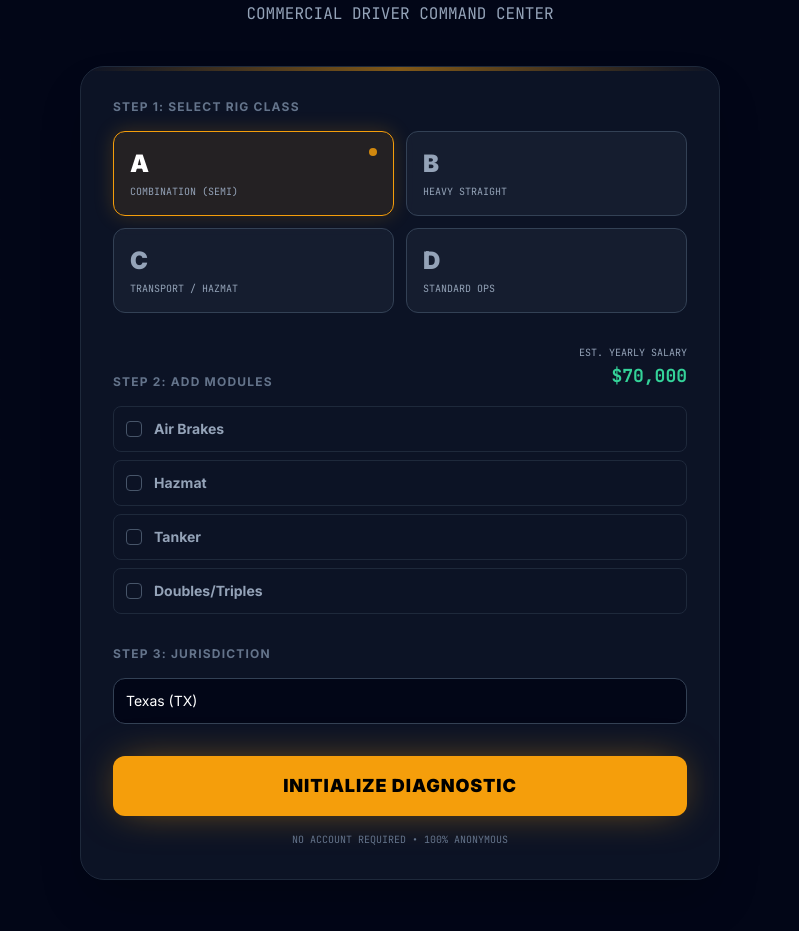
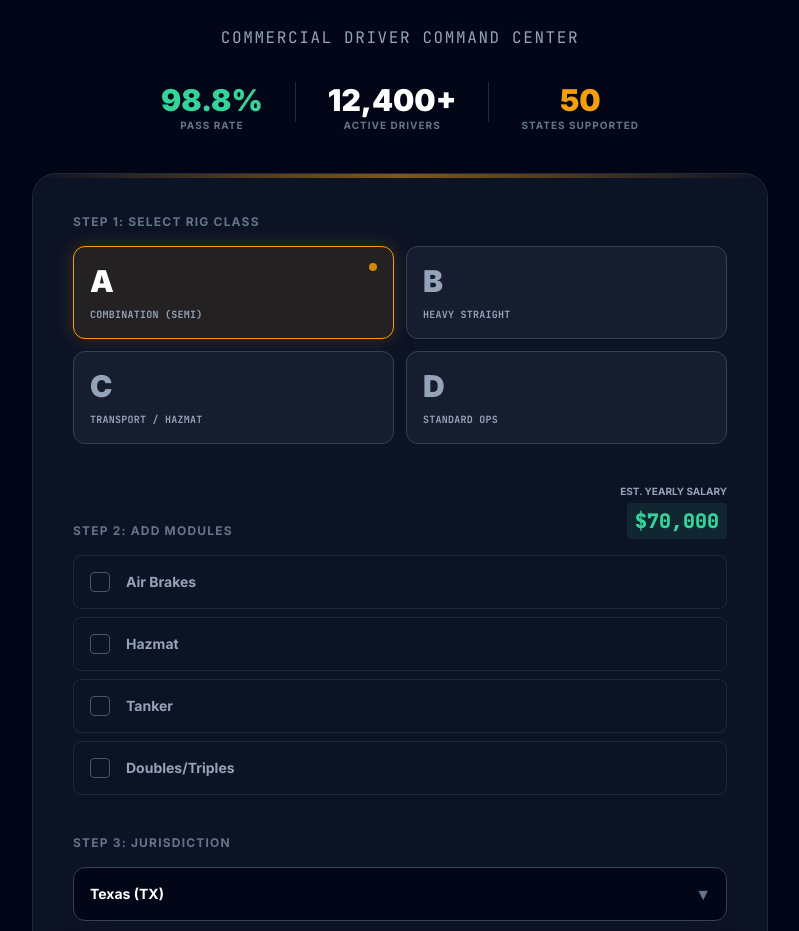
Before and after one commit to ismaelngoie/cdlpracticetest, a Next.js app: page / in a window 1280 px wide. Shown: the part 201-1132 px from the top of the page, without its empty margins (240-1039 px from the left). Built offline with nearby package versions, Linux system fonts and the light colour scheme.

Commit message:
Update page.tsx

```diff
--- a/app/page.tsx
+++ b/app/page.tsx
@@ -1,10 +1,27 @@
 "use client";
 
-import { motion } from "framer-motion";
-import { useState, useMemo } from "react";
+import { motion, AnimatePresence } from "framer-motion";
+import { useState, useMemo, useEffect } from "react";
 import { useRouter } from "next/navigation";
 
-// --- Types ---
+// --- CONSTANTS ---
+const US_STATES = [
+  { code: "AL", name: "Alabama" }, { code: "AK", name: "Alaska" }, { code: "AZ", name: "Arizona" }, { code: "AR", name: "Arkansas" },
+  { code: "CA", name: "California" }, { code: "CO", name: "Colorado" }, { code: "CT", name: "Connecticut" }, { code: "DE", name: "Delaware" },
+  { code: "DC", name: "District of Columbia" }, { code: "FL", name: "Florida" }, { code: "GA", name: "Georgia" }, { code: "HI", name: "Hawaii" },
+  { code: "ID", name: "Idaho" }, { code: "IL", name: "Illinois" }, { code: "IN", name: "Indiana" }, { code: "IA", name: "Iowa" },
+  { code: "KS", name: "Kansas" }, { code: "KY", name: "Kentucky" }, { code: "LA", name: "Louisiana" }, { code: "ME", name: "Maine" },
+  { code: "MD", name: "Maryland" }, { code: "MA", name: "Massachusetts" }, { code: "MI", name: "Michigan" }, { code: "MN", name: "Minnesota" },
+  { code: "MS", name: "Mississippi" }, { code: "MO", name: "Missouri" }, { code: "MT", name: "Montana" }, { code: "NE", name: "Nebraska" },
+  { code: "NV", name: "Nevada" }, { code: "NH", name: "New Hampshire" }, { code: "NJ", name: "New Jersey" }, { code: "NM", name: "New Mexico" },
+  { code: "NY", name: "New York" }, { code: "NC", name: "North Carolina" }, { code: "ND", name: "North Dakota" }, { code: "OH", name: "Ohio" },
+  { code: "OK", name: "Oklahoma" }, { code: "OR", name: "Oregon" }, { code: "PA", name: "Pennsylvania" }, { code: "RI", name: "Rhode Island" },
+  { code: "SC", name: "South Carolina" }, { code: "SD", name: "South Dakota" }, { code: "TN", name: "Tennessee" }, { code: "TX", name: "Texas" },
+  { code: "UT", name: "Utah" }, { code: "VT", name: "Vermont" }, { code: "VA", name: "Virginia" }, { code: "WA", name: "Washington" },
+  { code: "WV", name: "West Virginia" }, { code: "WI", name: "Wisconsin" }, { code: "WY", name: "Wyoming" }
+];
+
+// --- Configuration Types ---
 type LicenseClass = "A" | "B" | "C" | "D";
 type Endorsement = "Air Brakes" | "Hazmat" | "Tanker" | "Doubles/Triples" | "Passenger";
 
@@ -15,18 +32,21 @@ export default function Home() {
   const [license, setLicense] = useState<LicenseClass>("A");
   const [endorsements, setEndorsements] = useState<Endorsement[]>([]);
   const [userState, setUserState] = useState("TX");
+  const [mounted, setMounted] = useState(false);
 
-  // --- Salary Calculator Logic (The Hook) ---
+  useEffect(() => setMounted(true), []);
+
+  // --- Salary Calculator Logic ---
   const estimatedSalary = useMemo(() => {
     let base = 45000;
-    if (license === "A") base += 25000; // Class A base ~70k
-    if (license === "B") base += 10000; // Class B base ~55k
+    if (license === "A") base += 25000;
+    if (license === "B") base += 10000;
 
     // Add value for endorsements
     if (endorsements.includes("Hazmat")) base += 12000;
     if (endorsements.includes("Tanker")) base += 8000;
-    if (endorsements.includes("Doubles/Triples")) base += 15000; // High value
-    if (endorsements.includes("Air Brakes")) base += 2000; // Basic requirement often
+    if (endorsements.includes("Doubles/Triples")) base += 15000;
+    if (endorsements.includes("Air Brakes")) base += 2000;
 
     return base.toLocaleString();
   }, [license, endorsements]);
@@ -38,12 +58,9 @@ export default function Home() {
   };
 
   const startDiagnostic = () => {
-    // Save Config
     localStorage.setItem("userLevel", license);
     localStorage.setItem("userEndorsements", JSON.stringify(endorsements));
     localStorage.setItem("userState", userState);
-
-    // Launch
     router.push("/sim");
   };
 
@@ -53,7 +70,7 @@ export default function Home() {
       {/* Background Grid FX */}
       <div className="fixed inset-0 pointer-events-none opacity-10 bg-[linear-gradient(rgba(255,255,255,0.05)_1px,transparent_1px),linear-gradient(90deg,rgba(255,255,255,0.05)_1px,transparent_1px)] bg-[size:40px_40px]" />
 
-      <div className="relative z-10 max-w-2xl mx-auto px-4 py-12 md:py-20">
+      <div className="relative z-10 max-w-3xl mx-auto px-4 py-12 md:py-16">
 
         {/* Header */}
         <motion.div
@@ -61,15 +78,39 @@ export default function Home() {
           animate={{ opacity: 1, y: 0 }}
           className="text-center mb-10"
         >
-          <div className="inline-flex items-center gap-2 px-3 py-1 rounded-full border border-amber-500/30 bg-amber-500/10 text-amber-400 text-[10px] font-mono tracking-widest uppercase mb-4">
+          <div className="inline-flex items-center gap-2 px-3 py-1 rounded-full border border-amber-500/30 bg-amber-500/10 text-amber-400 text-[10px] font-mono tracking-widest uppercase mb-6">
+            <span className="relative flex h-2 w-2">
+              <span className="animate-ping absolute inline-flex h-full w-full rounded-full bg-amber-400 opacity-75"></span>
+              <span className="relative inline-flex rounded-full h-2 w-2 bg-amber-500"></span>
+            </span>
             System Online • v4.2
           </div>
-          <h1 className="text-5xl md:text-7xl font-black tracking-tighter text-white mb-2">
+
+          <h1 className="text-5xl md:text-8xl font-black tracking-tighter text-white mb-4 leading-[0.9]">
             HAUL<span className="text-amber-500">.OS</span>
           </h1>
-          <p className="text-slate-400 text-sm md:text-base font-mono">
-            COMMERCIAL DRIVER COMMAND CENTER
+
+          <p className="text-slate-400 text-sm md:text-base font-mono uppercase tracking-widest mb-8">
+            Commercial Driver Command Center
           </p>
+
+          {/* Social Proof Data Stream */}
+          <div className="flex flex-wrap justify-center gap-4 md:gap-8">
+            <div className="flex flex-col items-center">
+              <span className="text-3xl font-black text-emerald-400">98.8%</span>
+              <span className="text-[10px] font-bold text-slate-500 uppercase tracking-widest">Pass Rate</span>
+            </div>
+            <div className="w-px h-10 bg-slate-800 hidden md:block"></div>
+            <div className="flex flex-col items-center">
+              <span className="text-3xl font-black text-white">12,400+</span>
+              <span className="text-[10px] font-bold text-slate-500 uppercase tracking-widest">Active Drivers</span>
+            </div>
+            <div className="w-px h-10 bg-slate-800 hidden md:block"></div>
+            <div className="flex flex-col items-center">
+              <span className="text-3xl font-black text-amber-500">50</span>
+              <span className="text-[10px] font-bold text-slate-500 uppercase tracking-widest">States Supported</span>
+            </div>
+          </div>
         </motion.div>
 
         {/* The Configurator Panel */}
@@ -77,13 +118,13 @@ export default function Home() {
           initial={{ opacity: 0, scale: 0.95 }}
           animate={{ opacity: 1, scale: 1 }}
           transition={{ delay: 0.1 }}
-          className="bg-slate-900/80 backdrop-blur-md border border-slate-800 rounded-3xl p-6 md:p-8 shadow-2xl relative overflow-hidden"
+          className="bg-slate-900/80 backdrop-blur-md border border-slate-800 rounded-3xl p-6 md:p-10 shadow-2xl relative overflow-hidden"
         >
           {/* Subtle Glow */}
           <div className="absolute top-0 left-1/2 -translate-x-1/2 w-full h-1 bg-gradient-to-r from-transparent via-amber-500 to-transparent opacity-50" />
 
           {/* STEP 1: LICENSE CLASS */}
-          <div className="mb-8">
+          <div className="mb-10">
             <label className="text-xs font-bold text-slate-500 uppercase tracking-widest block mb-4">
               Step 1: Select Rig Class
             </label>
@@ -99,12 +140,12 @@ export default function Home() {
                   }`}
                 >
                   <div className="flex justify-between items-start">
-                    <span className={`text-2xl font-black ${license === cls ? "text-white" : "text-slate-400 group-hover:text-slate-200"}`}>
+                    <span className={`text-3xl font-black ${license === cls ? "text-white" : "text-slate-400 group-hover:text-slate-200"}`}>
                       {cls}
                     </span>
                     {license === cls && <div className="w-2 h-2 rounded-full bg-amber-500 animate-pulse" />}
                   </div>
-                  <div className="text-[10px] text-slate-400 mt-1 font-mono uppercase">
+                  <div className="text-[10px] text-slate-400 mt-2 font-mono uppercase font-bold tracking-wide">
                     {cls === "A" && "Combination (Semi)"}
                     {cls === "B" && "Heavy Straight"}
                     {cls === "C" && "Transport / Hazmat"}
@@ -116,16 +157,23 @@ export default function Home() {
           </div>
 
           {/* STEP 2: ENDORSEMENTS */}
-          <div className="mb-8">
+          <div className="mb-10">
             <div className="flex justify-between items-end mb-4">
               <label className="text-xs font-bold text-slate-500 uppercase tracking-widest">
                 Step 2: Add Modules
               </label>
               <div className="text-right">
-                <div className="text-[10px] text-slate-400 font-mono mb-0.5">EST. YEARLY SALARY</div>
-                <div className="text-lg font-mono font-bold text-emerald-400">
+                <div className="text-[10px] text-slate-400 font-bold mb-1">EST. YEARLY SALARY</div>
+                <AnimatePresence mode="wait">
+                  <motion.div
+                    key={estimatedSalary}
+                    initial={{ opacity: 0, y: 5 }}
+                    animate={{ opacity: 1, y: 0 }}
+                    className="text-xl font-mono font-black text-emerald-400 bg-emerald-400/10 px-2 py-1 rounded inline-block"
+                  >
                     ${estimatedSalary}
-                </div>
+                  </motion.div>
+                </AnimatePresence>
               </div>
             </div>
 
@@ -136,23 +184,23 @@ export default function Home() {
                   <button
                     key={end}
                     onClick={() => toggleEndorsement(end)}
-                    className={`w-full flex items-center justify-between p-3 rounded-lg border transition-all ${
+                    className={`w-full flex items-center justify-between p-4 rounded-lg border transition-all ${
                       active
                         ? "bg-slate-800 border-emerald-500/50"
-                        : "bg-transparent border-slate-800 text-slate-500 hover:border-slate-700 hover:text-slate-300"
+                        : "bg-transparent border-slate-800 text-slate-500 hover:border-slate-700 hover:bg-slate-800/30"
                     }`}
                   >
-                    <div className="flex items-center gap-3">
-                      <div className={`w-4 h-4 rounded border flex items-center justify-center transition-colors ${
+                    <div className="flex items-center gap-4">
+                      <div className={`w-5 h-5 rounded border flex items-center justify-center transition-colors ${
                         active ? "bg-emerald-500 border-emerald-500" : "border-slate-600"
                       }`}>
-                        {active && <span className="text-black text-[10px] font-bold">✓</span>}
+                        {active && <svg width="12" height="12" viewBox="0 0 24 24" fill="none" stroke="black" strokeWidth="4"><path d="M20 6L9 17l-5-5"/></svg>}
                       </div>
                       <span className={`text-sm font-bold ${active ? "text-white" : "text-slate-400"}`}>
                         {end}
                       </span>
                     </div>
-                    {active && <span className="text-[10px] text-emerald-400 font-mono tracking-wider">+SALARY</span>}
+                    {active && <span className="text-[10px] text-emerald-400 font-mono tracking-wider font-bold">+SALARY</span>}
                   </button>
                 );
               })}
@@ -160,34 +208,40 @@ export default function Home() {
           </div>
 
           {/* STEP 3: JURISDICTION */}
-          <div className="mb-8">
+          <div className="mb-10">
             <label className="text-xs font-bold text-slate-500 uppercase tracking-widest block mb-4">
               Step 3: Jurisdiction
             </label>
+            <div className="relative">
               <select
                 value={userState}
                 onChange={(e) => setUserState(e.target.value)}
-              className="w-full bg-slate-950 border border-slate-700 text-white rounded-xl p-3 text-sm focus:border-amber-500 focus:outline-none appearance-none hover:border-slate-600 cursor-pointer"
+                className="w-full bg-slate-950 border border-slate-700 text-white rounded-xl p-4 text-sm font-bold focus:border-amber-500 focus:outline-none appearance-none cursor-pointer hover:border-slate-600 transition-colors"
               >
-              <option value="TX">Texas (TX)</option>
-              <option value="CA">California (CA)</option>
-              <option value="FL">Florida (FL)</option>
-              <option value="NY">New York (NY)</option>
-              {/* Add more states later */}
+                {US_STATES.map((s) => (
+                  <option key={s.code} value={s.code}>{s.name} ({s.code})</option>
+                ))}
               </select>
+              <div className="absolute right-4 top-1/2 -translate-y-1/2 pointer-events-none text-slate-500">
+                ▼
+              </div>
+            </div>
           </div>
 
           {/* CTA */}
           <button
             onClick={startDiagnostic}
-            className="w-full py-4 bg-amber-500 hover:bg-amber-400 text-black font-black text-lg uppercase tracking-wider rounded-xl shadow-[0_0_40px_-10px_rgba(245,158,11,0.6)] transition-all hover:scale-[1.02] active:scale-[0.98]"
+            className="w-full py-5 bg-amber-500 hover:bg-amber-400 text-black font-black text-lg uppercase tracking-wider rounded-xl shadow-[0_0_40px_-10px_rgba(245,158,11,0.6)] transition-all hover:scale-[1.01] active:scale-[0.99] flex items-center justify-center gap-2 group"
           >
-            Initialize Diagnostic
+            <span>Initialize Diagnostic</span>
+            <span className="opacity-70 group-hover:translate-x-1 transition-transform">→</span>
           </button>
 
-          <div className="mt-4 text-center">
-            <p className="text-[10px] text-slate-500 font-mono">
-              NO ACCOUNT REQUIRED • 100% ANONYMOUS
+          <div className="mt-6 text-center">
+            <p className="text-[10px] text-slate-500 font-mono flex items-center justify-center gap-4">
+              <span>🔒 100% ANONYMOUS</span>
+              <span>•</span>
+              <span>NO CREDIT CARD REQUIRED</span>
             </p>
           </div>
 
```
Lines whose indentation alone changed are shown as unchanged.
